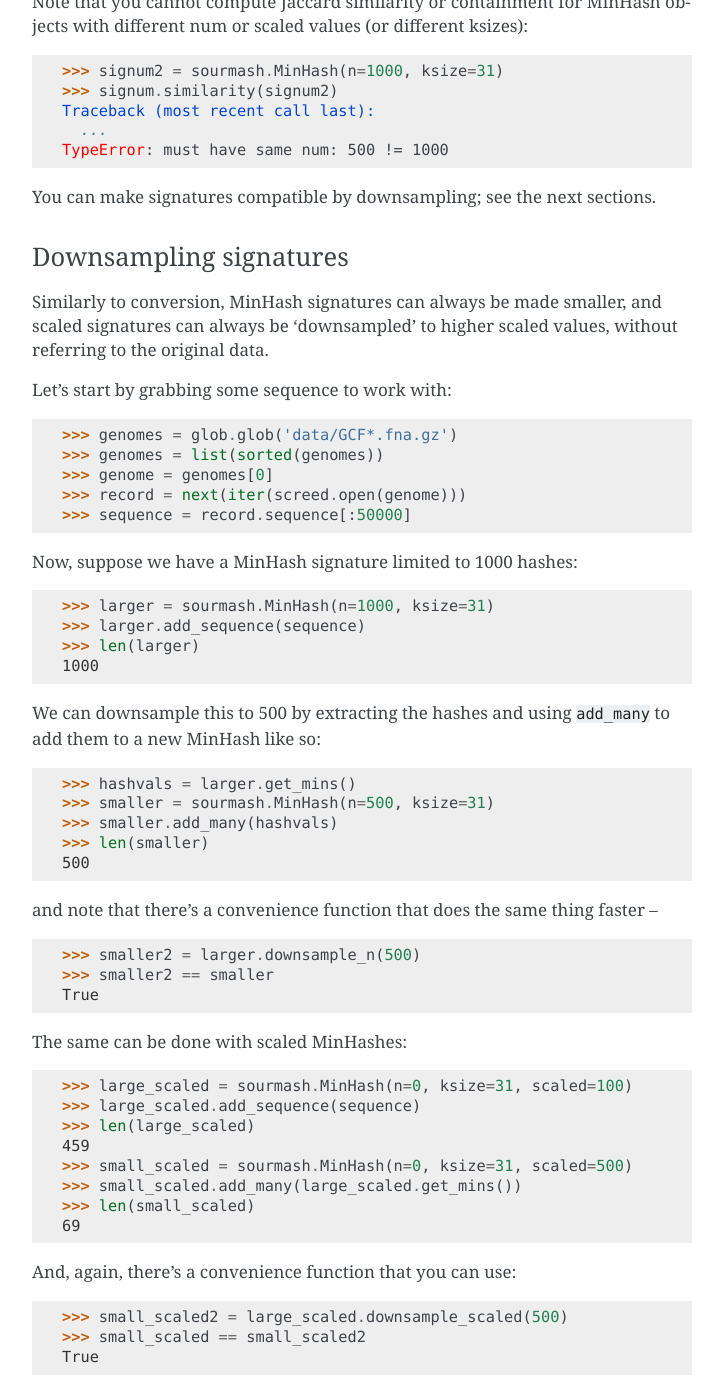
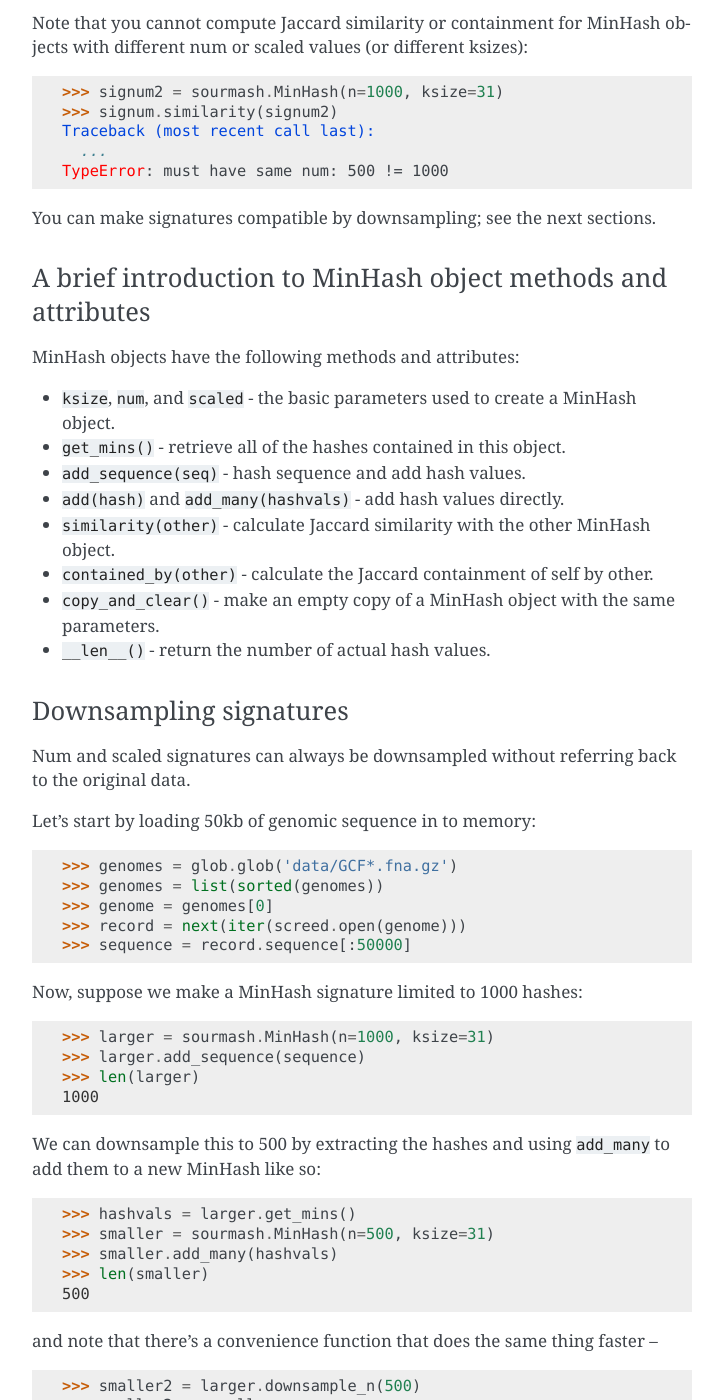
Before and after one commit to sourmash-bio/sourmash, a Sphinx documentation site: the page built from doc/api-example.md, in a window 1280 px wide and 1400 px high, scrolled down 3621 px. Shown: the whole window, without its empty margins (388-1111 px from the left). Built offline with Sphinx 7.4.7, drawn with Linux system fonts in a browser that asks for light colours; pages that are not in the unit, such as notebooks, are missing from menus; some of the changed text lies outside the part shown.

Commit message:
update with basic list of methods and attributes

````diff
--- a/doc/api-example.md
+++ b/doc/api-example.md
@@ -176,6 +175,7 @@ be collected for a given input data set.
 >>> signum = sourmash.MinHash(n=500, ksize=31)
 
 ```
+Because of this paramter, below we'll call them 'num' signatures.
 
 Modulo hash (or 'scaled') signatures are specific to sourmash and they
 enable an expanded range of metagenome analyses, with the downside
@@ -192,7 +192,7 @@ of 1000.
 
 ```
 
-You can differentiate between MinHash and modulo hash signatures by
+You can differentiate between num signatures and scaled signatures by
 looking at the `num` and `scaled` attributes on a MinHash object:
 
 ```
@@ -224,13 +224,25 @@ TypeError: must have same num: 500 != 1000
 You can make signatures compatible by downsampling; see the next
 sections.
 
+### A brief introduction to MinHash object methods and attributes
+
+MinHash objects have the following methods and attributes:
+
+* `ksize`, `num`, and `scaled` - the basic parameters used to create a MinHash object.
+* `get_mins()` - retrieve all of the hashes contained in this object.
+* `add_sequence(seq)` - hash sequence and add hash values.
+* `add(hash)` and `add_many(hashvals)` - add hash values directly.
+* `similarity(other)` - calculate Jaccard similarity with the other MinHash object.
+* `contained_by(other)` - calculate the Jaccard containment of self by other.
+* `copy_and_clear()` - make an empty copy of a MinHash object with the same parameters.
+* `__len__()` - return the number of actual hash values.
+
 ### Downsampling signatures
 
-Similarly to conversion, MinHash signatures can always be made
-smaller, and scaled signatures can always be 'downsampled' to higher
-scaled values, without referring to the original data.
+Num and scaled signatures can always be downsampled without referring
+back to the original data.
 
-Let's start by grabbing some sequence to work with:
+Let's start by loading 50kb of genomic sequence in to memory:
 ```
 >>> genomes = glob.glob('data/GCF*.fna.gz')
 >>> genomes = list(sorted(genomes))
@@ -240,7 +252,7 @@ Let's start by grabbing some sequence to work with:
 
 ```
 
-Now, suppose we have a MinHash signature limited to 1000 hashes:
+Now, suppose we make a MinHash signature limited to 1000 hashes:
 
 ```
 >>> larger = sourmash.MinHash(n=1000, ksize=31)
````
Also changed, not shown: other parts of doc/api-example.md (+1 -2 lines).
